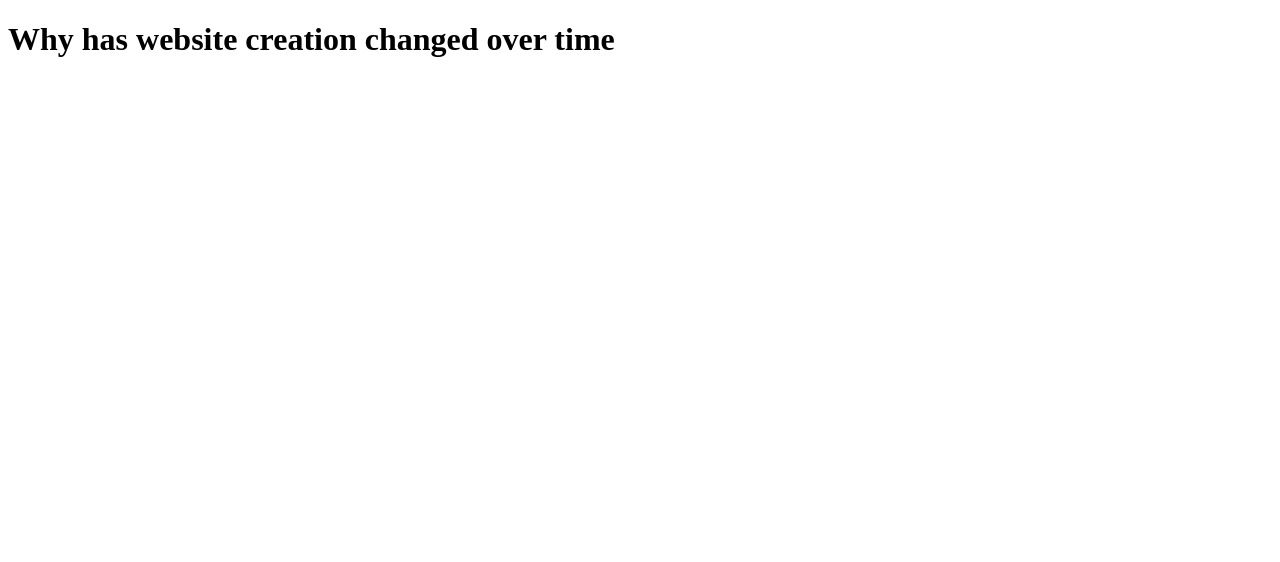
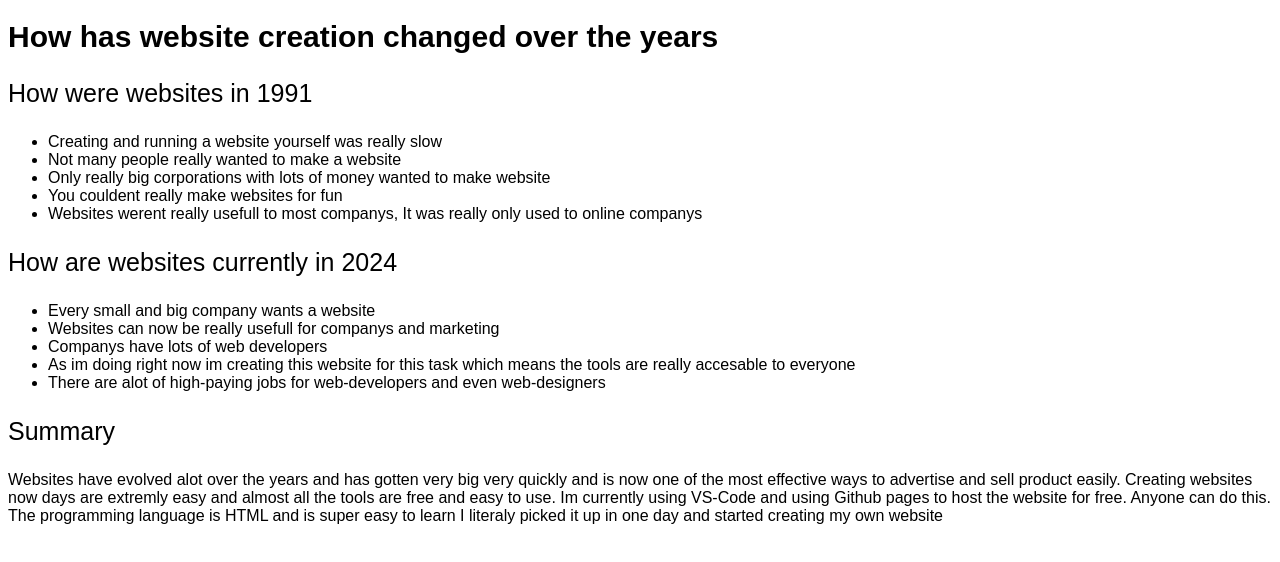
Before and after one commit to ceq4l/Website, a plain HTML site: page index.html in a window 1280 px wide. Drawn offline with Linux system fonts and the light colour scheme.

Commit message:
WebsiteUpdate

```diff
--- a/index.html
+++ b/index.html
@@ -1,4 +1,25 @@
 <!DOCTYPE html>
 <html>
-    <h1>Why has website creation changed over time</h1>
+    <link rel="stylesheet" href="style.css">
+    <h1>How has website creation changed over the years</h1>
+    <body class="rajdhani-regular">
+        <p class="subheader">How were websites in 1991</p>
+        <ul>
+            <li>Creating and running a website yourself was really slow</li>
+            <li>Not many people really wanted to make a website</li>
+            <li>Only really big corporations with lots of money wanted to make website</li>
+            <li>You couldent really make websites for fun</li>
+            <li>Websites werent really usefull to most companys, It was really only used to online companys</li>
+        </ul>
+        <p class="subheader">How are websites currently in 2024</p>
+        <ul>
+            <li>Every small and big company wants a website</li>
+            <li>Websites can now be really usefull for companys and marketing</li>
+            <li>Companys have lots of web developers</li>
+            <li>As im doing right now im creating this website for this task which means the tools are really accesable to everyone</li>
+            <li>There are alot of high-paying jobs for web-developers and even web-designers</li>
+        </ul>
+        <p class="subheader">Summary</p>
+        <p>Websites have evolved alot over the years and has gotten very big very quickly and is now one of the most effective ways to advertise and sell product easily. Creating websites now days are extremly easy and almost all the tools are free and easy to use. Im currently using VS-Code and using Github pages to host the website for free. Anyone can do this. The programming language is HTML and is super easy to learn I literaly picked it up in one day and started creating my own website</p>
+    </body>
 </html>
--- a/style.css
+++ b/style.css
@@ -0,0 +1,13 @@
+.rajdhani-regular {
+    font-family: "Rajdhani", sans-serif;
+    font-weight: 400;
+    font-style: normal;
+  }
+
+h1 {
+    font-size: 30px;
+}
+
+.subheader {
+    font-size: 25px;
+}
```
